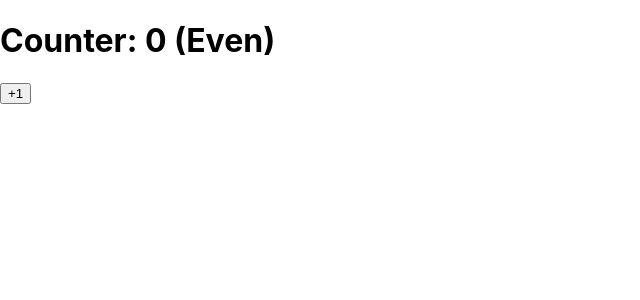
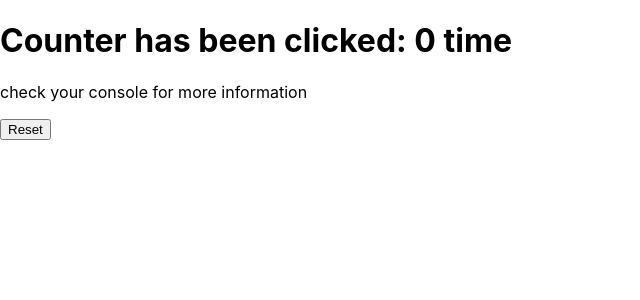
Before and after one commit to alisonwu6/react-typescript-lab, a React (Create React App) app: page / in a window 1280 px wide. Shown: the top 300 px of the page, without its empty margins (0-640 px from the left). Built offline with nearby package versions, Linux system fonts and the light colour scheme.

Commit message:
feat: useEffect - 2: how to pre re-render

```diff
--- a/src/App.tsx
+++ b/src/App.tsx
@@ -1,36 +1,38 @@
-import React, { useEffect, useState } from 'react';
+import React, { useEffect, useState } from 'react'
+
+let interval: NodeJS.Timeout | null = null
+let num = 0
 
 const App: React.FC = () => {
-  // ＊ Mount => call data from api
+  const [counter, setCounter] = useState(0)
   useEffect(() => {
+    interval = setInterval(() => {
+      num++
+      console.log(num)
+    }, 1000)
+
     return () => {
-      console.log('Hello useEffect')
-    };
-  }, []);
-  // ---------------------------------------------------------------------------
+      console.log('pre re-render')
+      if (interval !== null) {
+        clearInterval(interval)
+        num = 0
+      }
+    }
+  }, [counter])
 
-  const [counter, setCounter] = useState(0);
-  const [text, setText] = useState('Even');
-
-  // ＊ ❌ too many re-renders.
-  // console.log('text', text)
-  // setText("XXX")
-  // ---------------------------------------------------------------------------
-
-  useEffect(() => {
-    console.log('useEffect -> setText')
-    const currentText = counter % 2 === 0 ? 'Even' : 'Odd';
-    setText(currentText)
-  }, [counter]);
-
-  const counterHandler = () => {
+  function clickHandler() {
     setCounter(counter + 1)
   }
 
-  return <>
-    <h1>Counter: { counter }  <span>({ text })</span></h1>
-    <button onClick={ counterHandler }>+1</button>
-  </>
+  return (
+    <>
+      <h1>
+        Counter has been clicked: {counter} {counter <= 1 ? 'time' : 'times'}
+      </h1>
+      <p>check your console for more information</p>
+      <button onClick={clickHandler}>Reset</button>
+    </>
+  )
 }
 
-export default App;
+export default App
--- a/src/index.tsx
+++ b/src/index.tsx
@@ -8,7 +8,6 @@ const root = ReactDOM.createRoot(
 );
 
 root.render(
-  <React.StrictMode>
-    <App />
-  </React.StrictMode>
+  // React.StrictMode causes double rendering of components which lead to useEffect being called multiple times.
+  <App />
 );
```
